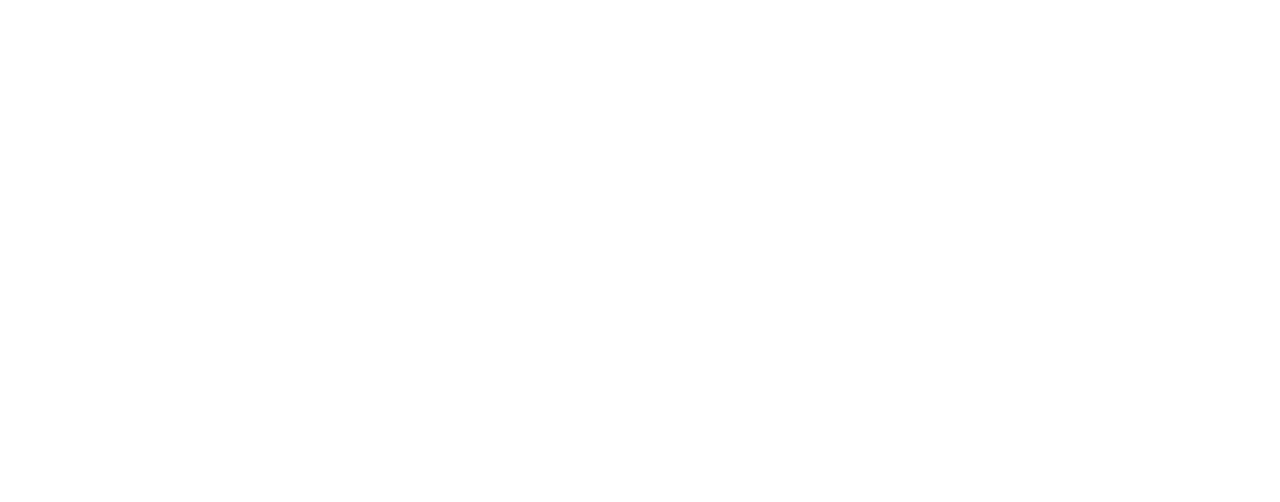
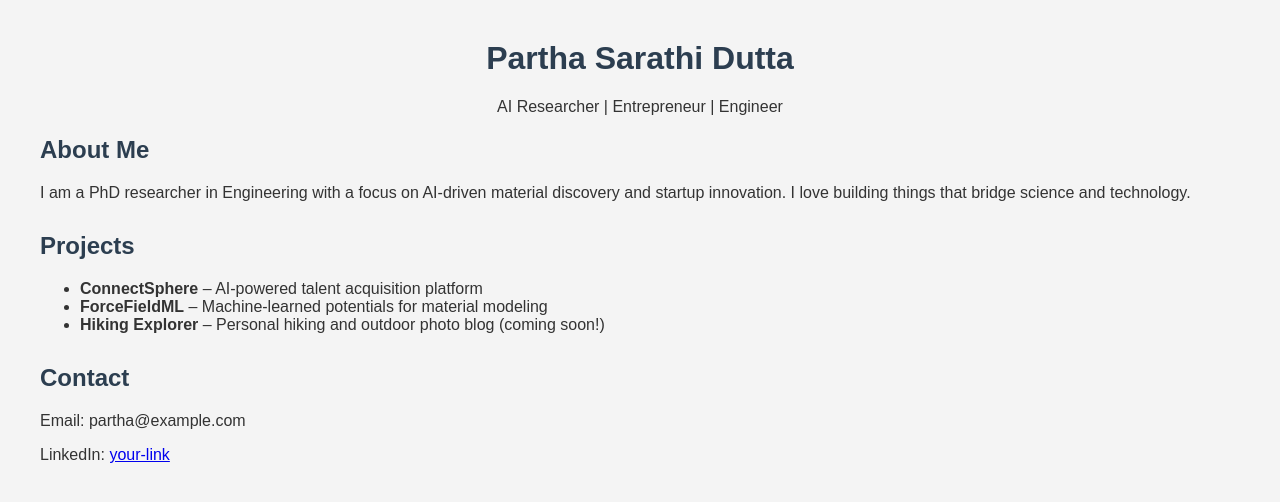
Before and after one commit to ParthaSarathiDutta/crap-portfolio, a plain HTML site: page index.html in a window 1280 px wide. Drawn offline with Linux system fonts and the light colour scheme.

Commit message:
added index html

```diff
--- a/index.html
+++ b/index.html
@@ -1,10 +1,55 @@
 <!DOCTYPE html>
-<html>
-  <head>
-    <meta charset="utf-8">
-    <title>crap portfolio</title>
-  </head>
-  <body>
+<html lang="en">
+<head>
+  <meta charset="utf-8">
+  <title>Partha's Portfolio</title>
+  <meta name="viewport" content="width=device-width, initial-scale=1.0">
+  <style>
+    body {
+      font-family: Arial, sans-serif;
+      margin: 40px;
+      background-color: #f4f4f4;
+      color: #333;
+    }
+    header {
+      text-align: center;
+    }
+    section {
+      margin-bottom: 30px;
+    }
+    h1, h2 {
+      color: #2c3e50;
+    }
+  </style>
+</head>
+<body>
 
-  </body>
+  <header>
+    <h1>Partha Sarathi Dutta</h1>
+    <p>AI Researcher | Entrepreneur | Engineer</p>
+  </header>
+
+  <section>
+    <h2>About Me</h2>
+    <p>
+      I am a PhD researcher in Engineering with a focus on AI-driven material discovery and startup innovation. I love building things that bridge science and technology.
+    </p>
+  </section>
+
+  <section>
+    <h2>Projects</h2>
+    <ul>
+      <li><strong>ConnectSphere</strong> – AI-powered talent acquisition platform</li>
+      <li><strong>ForceFieldML</strong> – Machine-learned potentials for material modeling</li>
+      <li><strong>Hiking Explorer</strong> – Personal hiking and outdoor photo blog (coming soon!)</li>
+    </ul>
+  </section>
+
+  <section>
+    <h2>Contact</h2>
+    <p>Email: partha@example.com</p>
+    <p>LinkedIn: <a href="https://www.linkedin.com/in/your-link">your-link</a></p>
+  </section>
+
+</body>
 </html>
```
